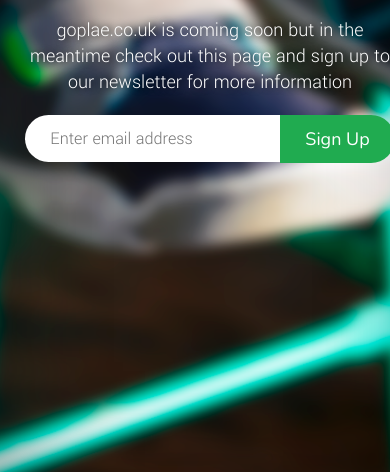
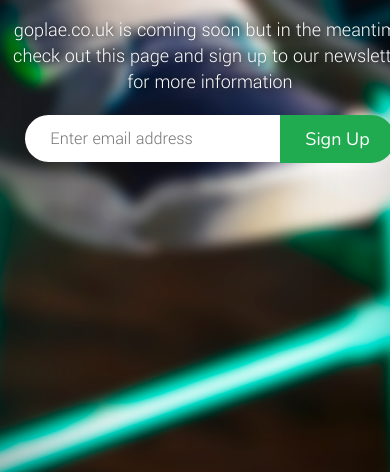
Before and after one commit to dudkin-v/Plae_Holding_Page, a website: page src/index.html in a window 390 px wide. Shown: the part 369-841 px from the top of the page. Drawn offline with nearby package versions, Linux system fonts and the light colour scheme.

Commit message:
change padding

```diff
--- a/src/styles/scss/intro.scss
+++ b/src/styles/scss/intro.scss
@@ -30,7 +30,7 @@
     padding: 0 20%;
 
     @media (max-width: 554px) {
-      padding: 0 5%;
+      padding: 0;
     }
 
     .description-text-block {
```
Also changed, not shown: src/styles/css/intro.css, src/styles/css/style.css.
